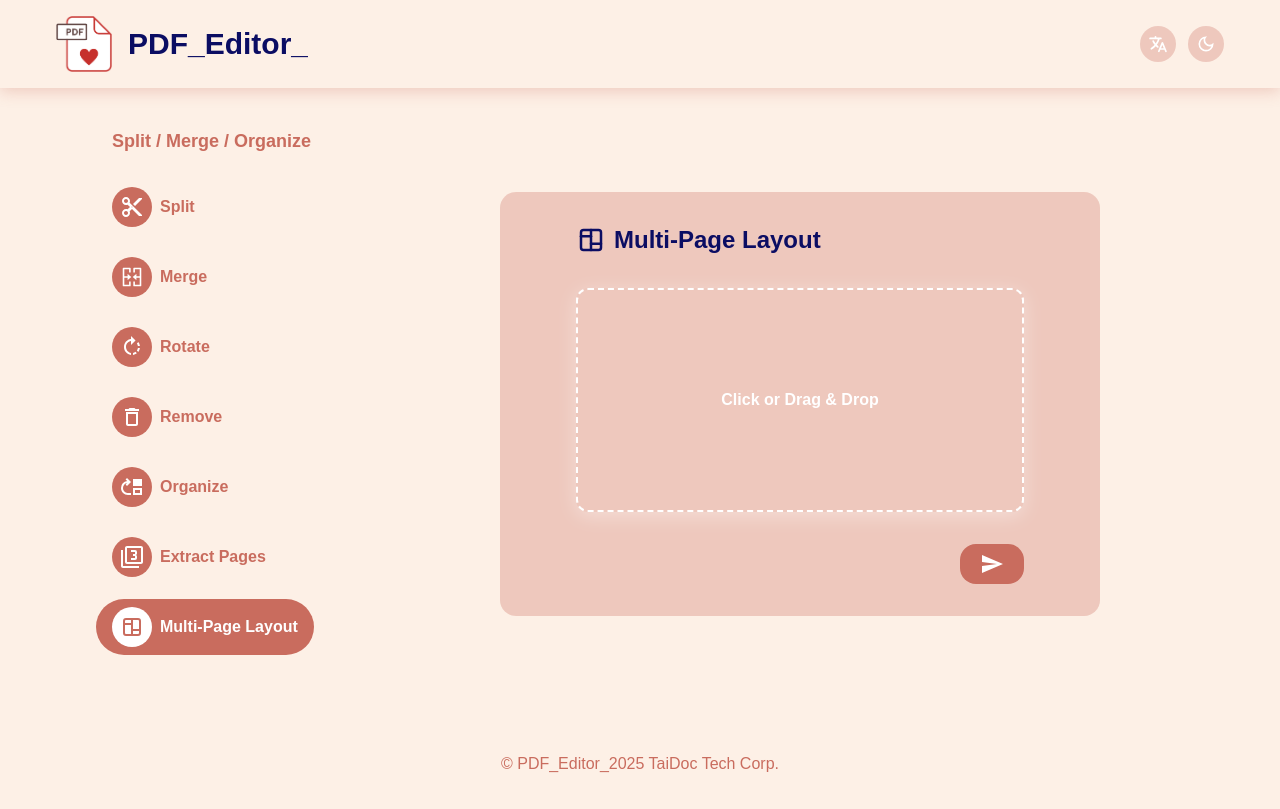
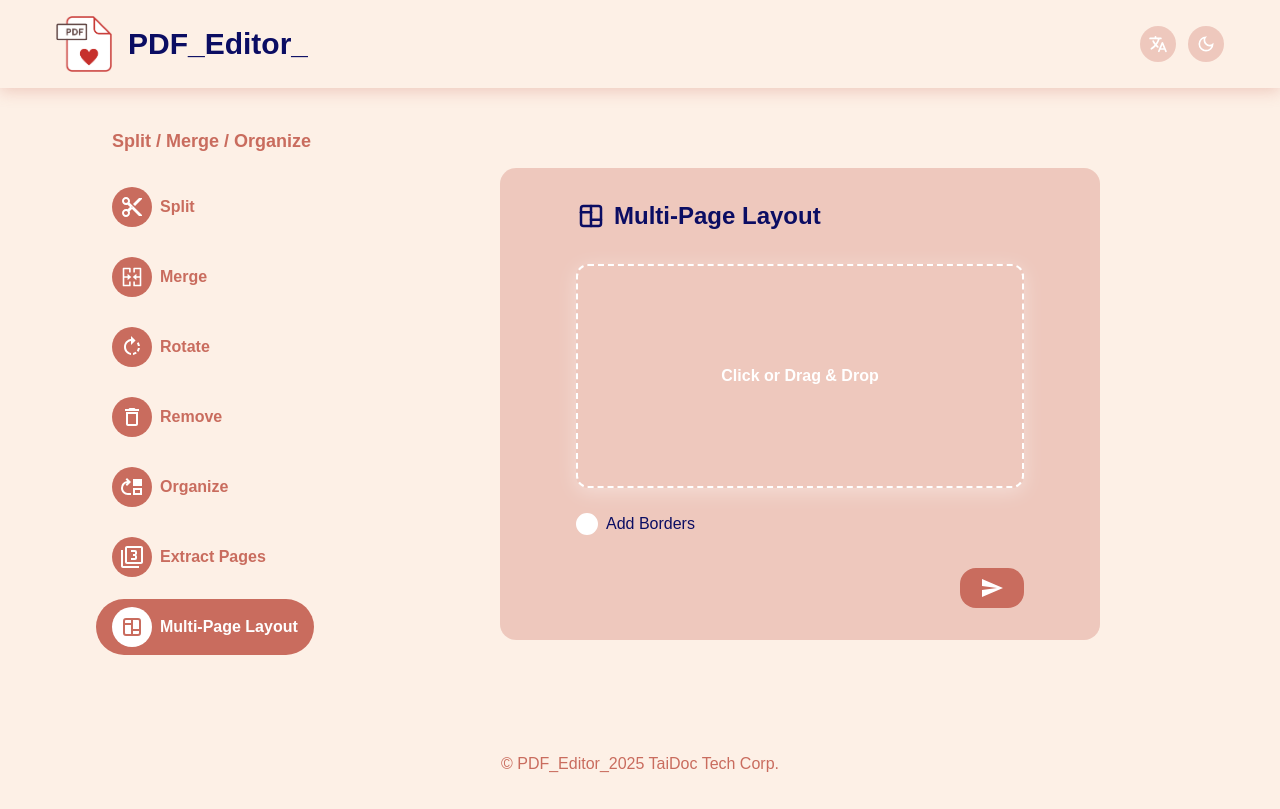
Before and after one commit to tli-gini/PDF_Editor_, a Next.js app: page /structure/multi-page in a window 1280 px wide. Built offline with nearby package versions, Linux system fonts and the light colour scheme; a web font is replaced by a local one.

Commit message:
checkbox-add borders

```diff
--- a/app/(tools)/structure/multi-page/page.tsx
+++ b/app/(tools)/structure/multi-page/page.tsx
@@ -1,14 +1,18 @@
 // app/(tools)/structure/multi-page/page.tsx
 "use client";
+
+import { useState } from "react";
 import { useI18n } from "@/lib/i18n-context";
 import DropzoneCard from "@/components/DropzoneCard";
 import ToolTitle from "@/components/ToolTitle";
+import CheckboxOption from "@/components/CheckboxOption";
 import SendButton from "@/components/SendButton";
 import ToolPageWrapper from "@/components/ToolPageWrapper";
 import { TbLayoutBoard } from "react-icons/tb";
 
 export default function MultiPage() {
   const { t } = useI18n();
+  const [addBorder, setAddBorder] = useState(false);
 
   return (
     <ToolPageWrapper>
@@ -16,8 +20,15 @@ export default function MultiPage() {
         icon={<TbLayoutBoard className="text-3xl" />}
         label={t.tools["multi-page"].label}
       />
+      <DropzoneCard />
+      <CheckboxOption
+        id="remove-signature"
+        checked={addBorder}
+        onChange={setAddBorder}
+        labelKey="multi-page"
+        labelPath="checkboxLabel"
+      />
 
-      <DropzoneCard />
       <SendButton />
     </ToolPageWrapper>
   );
--- a/locales/en.json
+++ b/locales/en.json
@@ -48,7 +48,8 @@
       "label": "Multi-Page Layout",
       "description": "Merge multiple pages into a single page.",
       "inputLabel": "Pages per Sheet: ",
-      "inputHint": ""
+      "inputHint": "",
+      "checkboxLabel": "Add Borders"
     },
     "word": {
       "label": "Word",
--- a/locales/zh.json
+++ b/locales/zh.json
@@ -48,7 +48,8 @@
       "label": "多頁合併",
       "description": "將多個頁面合併為單一頁面。",
       "inputLabel": "每張紙的頁數：",
-      "inputHint": ""
+      "inputHint": "",
+      "checkboxLabel": "新增邊框"
     },
     "word": {
       "label": "Word",
```
